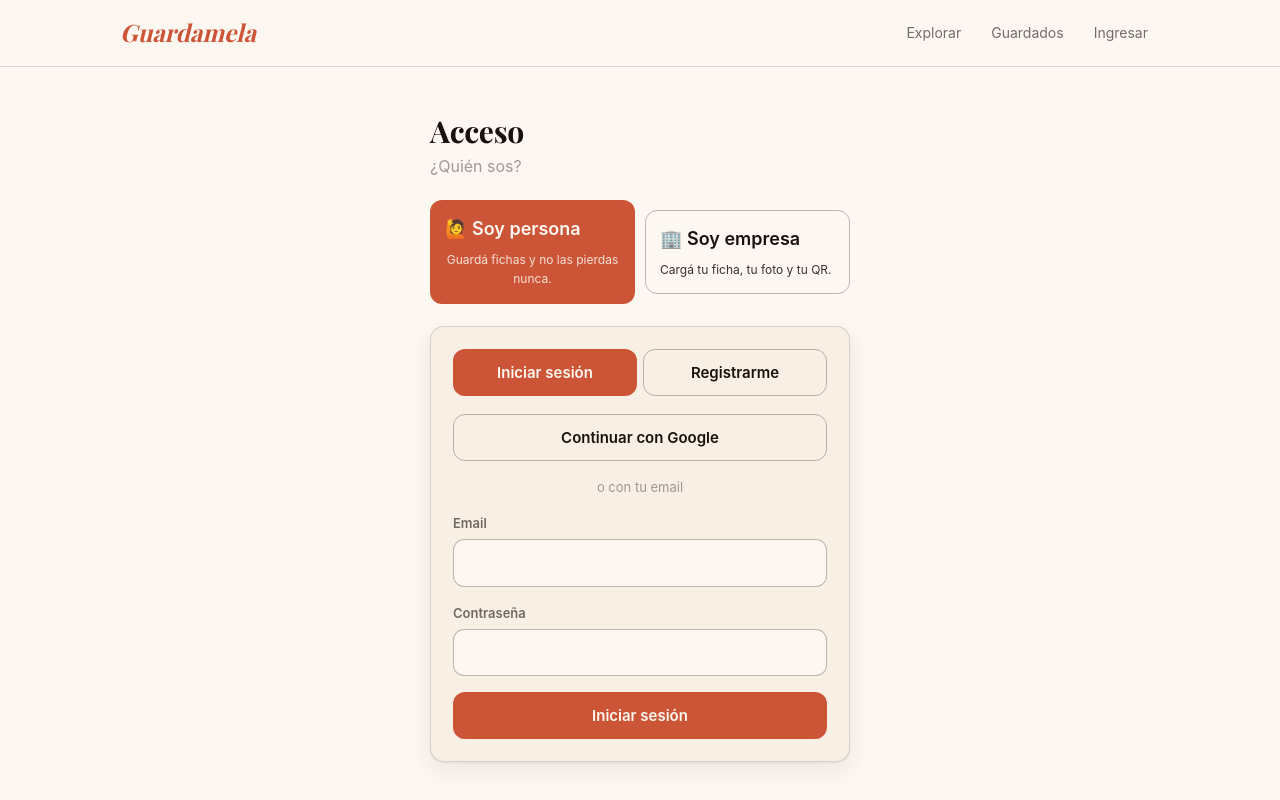
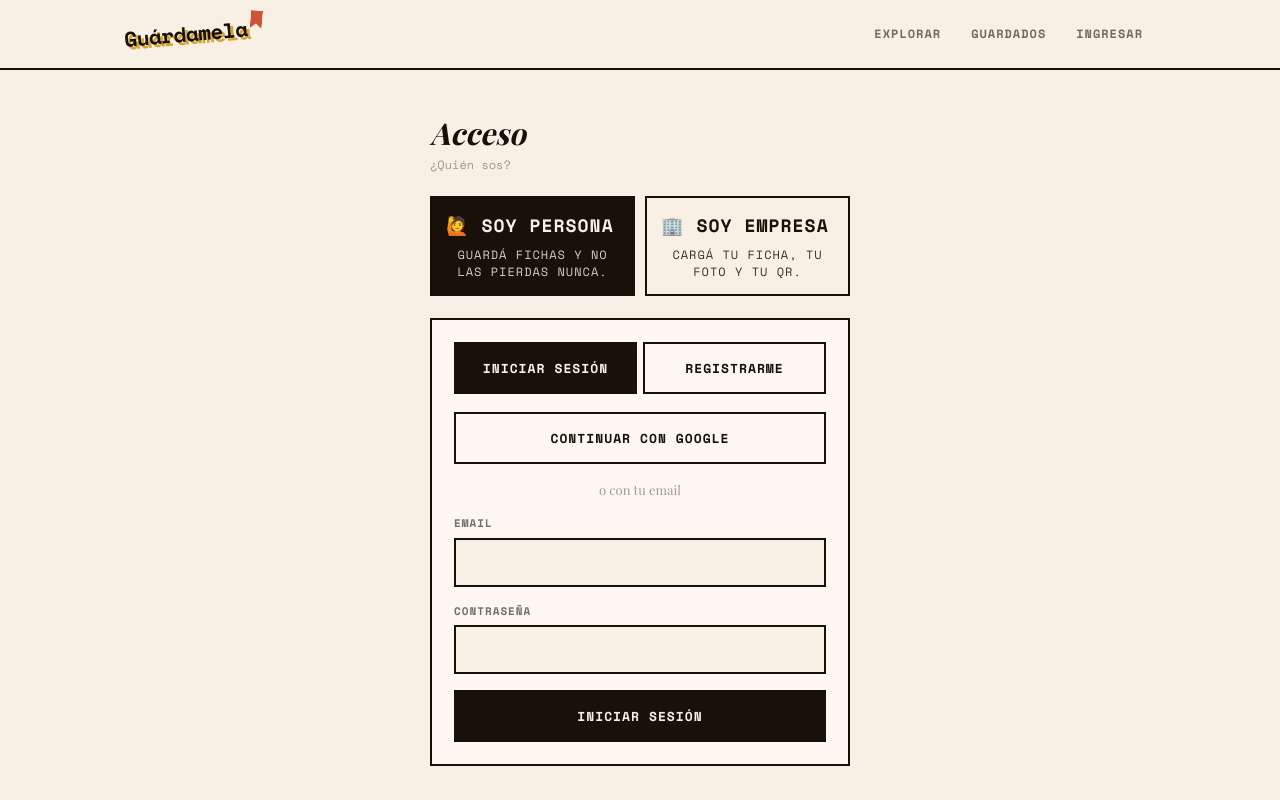
Before and after one commit to guardamela2026/app, a Next.js app: page /login in a window 1280 px wide. Shown: the top 800 px of the page. Built offline with nearby package versions, Linux system fonts and the light colour scheme; no server answers.

Commit message:
style: actualizar diseño de hero, fuentes mono y marquesina

```diff
--- a/app/globals.css
+++ b/app/globals.css
@@ -1,21 +1,19 @@
-/* Guárdamela — estilo editorial "papel", tokens tomados del demo. */
+/* Guárdamela — sistema visual neo-brutalista editorial.
+   Playfair Display (serif itálica) + Space Mono (labels/botones).
+   Bordes 2px tinta, esquinas rectas, sombras offset, rotaciones. */
 
 :root {
-  --paper: oklch(98% 0.01 80);
-  --paper-2: oklch(96% 0.018 75);
+  --paper: oklch(96% 0.018 75); /* fondo de página */
+  --card: oklch(98% 0.01 80); /* superficie de tarjeta */
   --paper-3: oklch(93% 0.022 75);
   --ink: oklch(18% 0.02 60);
   --ink-60: oklch(18% 0.02 60 / 0.6);
   --ink-40: oklch(18% 0.02 60 / 0.4);
-  --line: oklch(18% 0.02 60 / 0.14);
-  --line-2: oklch(18% 0.02 60 / 0.28);
   --terracota: oklch(60% 0.16 35);
-  --terracota-ink: oklch(38% 0.11 35);
   --oro: oklch(75% 0.14 85);
   --verde: oklch(52% 0.09 130);
-  --radius: 14px;
-  --shadow: 0 1px 2px oklch(18% 0.02 60 / 0.06), 0 8px 24px oklch(18% 0.02 60 / 0.08);
-  --font-body: -apple-system, BlinkMacSystemFont, "Segoe UI", Roboto, sans-serif;
+  --border: 2px solid var(--ink);
+  --font-mono: var(--font-mono-next), ui-monospace, monospace;
 }
 
 * {
@@ -31,25 +29,22 @@ html {
 body {
   background: var(--paper);
   color: var(--ink);
-  font-family: var(--font-body);
-  line-height: 1.55;
+  font-family: var(--font-serif), Georgia, serif;
+  line-height: 1.5;
+  overflow-x: hidden;
   -webkit-font-smoothing: antialiased;
   min-height: 100vh;
   display: flex;
   flex-direction: column;
 }
 
-.serif {
-  font-family: var(--font-serif), Georgia, serif;
-}
-
 h1,
 h2,
 h3 {
   font-family: var(--font-serif), Georgia, serif;
+  font-style: italic;
   font-weight: 700;
-  line-height: 1.1;
-  letter-spacing: -0.01em;
+  line-height: 1.05;
 }
 
 a {
@@ -57,70 +52,112 @@ a {
   text-decoration: none;
 }
 
+/* Etiqueta monoespaciada reutilizable (labels, badges de sección). */
+.mono {
+  font-family: var(--font-mono);
+  text-transform: uppercase;
+  letter-spacing: 1.5px;
+}
+
 .container {
   width: 100%;
   max-width: 1080px;
   margin: 0 auto;
-  padding: 0 20px;
+  padding: 0 24px;
   flex: 1 0 auto;
+}
+
+/* ── Animaciones ─────────────────────────────────────────────────── */
+@keyframes fadeUp {
+  from { opacity: 0; transform: translateY(24px); }
+  to { opacity: 1; transform: translateY(0); }
+}
+@keyframes marquee {
+  from { transform: translateX(0); }
+  to { transform: translateX(-50%); }
+}
+@keyframes floatY {
+  0%, 100% { transform: translateY(0) rotate(-6deg); }
+  50% { transform: translateY(-14px) rotate(-6deg); }
+}
+@keyframes toastIn {
+  from { opacity: 0; transform: translate(-50%, 20px); }
+  to { opacity: 1; transform: translate(-50%, 0); }
 }
 
 /* ── Header ──────────────────────────────────────────────────────── */
 .site-header {
-  border-bottom: 1px solid var(--line);
-  background: oklch(98% 0.01 80 / 0.88);
-  backdrop-filter: saturate(1.2) blur(6px);
   position: sticky;
   top: 0;
   z-index: 50;
+  border-bottom: var(--border);
+  background: oklch(96% 0.018 75 / 0.9);
+  backdrop-filter: blur(6px);
 }
 .site-header__inner {
   max-width: 1080px;
   margin: 0 auto;
-  padding: 14px 20px;
+  padding: 16px 24px;
   display: flex;
   align-items: center;
   gap: 18px;
 }
 .brand {
-  font-family: var(--font-serif), Georgia, serif;
-  font-style: italic;
+  font-family: var(--font-mono);
   font-weight: 700;
-  font-size: 24px;
-  color: var(--terracota);
+  font-size: 21px;
+  letter-spacing: -0.5px;
+  transform: rotate(-5deg);
+  display: inline-flex;
+  align-items: flex-start;
+  gap: 3px;
+  text-shadow: 3px 3px 0 var(--oro);
+}
+.brand__flag {
+  display: inline-block;
+  width: 12px;
+  height: 18px;
+  background: var(--terracota);
+  clip-path: polygon(0 0, 100% 0, 100% 100%, 50% 72%, 0 100%);
+  transform: rotate(10deg) translateY(-2px);
 }
 .site-nav {
   margin-left: auto;
   display: flex;
   align-items: center;
-  gap: 6px;
+  gap: 4px;
 }
 .site-nav a,
 .site-nav button {
-  padding: 8px 12px;
-  border-radius: 10px;
-  font-size: 14px;
+  font-family: var(--font-mono);
+  text-transform: uppercase;
+  letter-spacing: 1px;
+  font-size: 12px;
+  font-weight: 700;
+  padding: 9px 13px;
   color: var(--ink-60);
   background: none;
   border: none;
   cursor: pointer;
-  font-family: inherit;
 }
 .site-nav a:hover,
 .site-nav button:hover {
   color: var(--ink);
-  background: var(--paper-2);
+  background: var(--oro);
 }
 
 /* ── Footer ──────────────────────────────────────────────────────── */
 .site-footer {
   flex-shrink: 0;
-  border-top: 1px solid var(--line);
+  border-top: var(--border);
   margin-top: 64px;
-  padding: 28px 20px;
+  padding: 28px 24px;
   text-align: center;
+  font-family: var(--font-mono);
+  text-transform: uppercase;
+  letter-spacing: 2px;
   color: var(--ink-40);
-  font-size: 13px;
+  font-size: 11px;
 }
 
 /* ── Botones ─────────────────────────────────────────────────────── */
@@ -129,37 +166,37 @@ a {
   align-items: center;
   justify-content: center;
   gap: 8px;
-  padding: 11px 18px;
-  border-radius: 12px;
-  font: inherit;
-  font-size: 15px;
-  font-weight: 600;
-  border: 1px solid transparent;
+  font-family: var(--font-mono);
+  text-transform: uppercase;
+  letter-spacing: 1px;
+  font-size: 13px;
+  font-weight: 700;
+  padding: 14px 22px;
+  border: var(--border);
+  border-radius: 0;
   cursor: pointer;
-  transition: transform 0.06s ease, background 0.15s ease, box-shadow 0.15s ease;
+  transition: transform 0.12s ease, background 0.15s ease, box-shadow 0.15s ease;
   text-align: center;
 }
-.btn:active {
-  transform: translateY(1px);
-}
 .btn:disabled {
-  opacity: 0.5;
+  opacity: 0.45;
   cursor: not-allowed;
 }
 .btn--primary {
-  background: var(--terracota);
+  background: var(--ink);
   color: var(--paper);
+  border-color: var(--ink);
 }
 .btn--primary:hover:not(:disabled) {
-  box-shadow: 0 6px 18px oklch(60% 0.16 35 / 0.35);
+  background: var(--terracota);
+  transform: rotate(-1deg) scale(1.03);
 }
 .btn--ghost {
   background: transparent;
-  border-color: var(--line-2);
   color: var(--ink);
 }
 .btn--ghost:hover:not(:disabled) {
-  background: var(--paper-2);
+  background: var(--oro);
 }
 .btn--block {
   width: 100%;
@@ -167,10 +204,9 @@ a {
 
 /* ── Cards ───────────────────────────────────────────────────────── */
 .card {
-  background: var(--paper-2);
-  border: 1px solid var(--line);
-  border-radius: var(--radius);
-  box-shadow: var(--shadow);
+  background: var(--card);
+  border: var(--border);
+  border-radius: 0;
 }
 
 /* ── Inputs ──────────────────────────────────────────────────────── */
@@ -180,36 +216,41 @@ a {
 }
 .field > label {
   display: block;
-  font-size: 13px;
-  font-weight: 600;
+  font-family: var(--font-mono);
+  text-transform: uppercase;
+  letter-spacing: 1px;
+  font-size: 11px;
+  font-weight: 700;
   color: var(--ink-60);
   margin-bottom: 6px;
 }
 .input,
 .textarea {
   width: 100%;
-  padding: 11px 13px;
-  border: 1px solid var(--line-2);
-  border-radius: 11px;
+  padding: 12px 14px;
+  border: var(--border);
+  border-radius: 0;
   background: var(--paper);
   color: var(--ink);
-  font: inherit;
-  font-size: 15px;
+  font-family: var(--font-serif), Georgia, serif;
+  font-size: 16px;
 }
 .input:focus,
 .textarea:focus {
-  outline: 2px solid var(--terracota);
-  outline-offset: -1px;
-  border-color: transparent;
+  outline: none;
+  border-color: var(--terracota);
+  box-shadow: 4px 4px 0 var(--oro);
 }
 .textarea {
   min-height: 84px;
   resize: vertical;
 }
 .hint {
-  font-size: 12px;
+  font-family: var(--font-mono);
+  font-size: 11px;
   color: var(--ink-40);
-  margin-top: 5px;
+  margin-top: 6px;
+  line-height: 1.4;
 }
 
 /* ── Chips / badges ──────────────────────────────────────────────── */
@@ -217,28 +258,28 @@ a {
   display: inline-flex;
   align-items: center;
   gap: 6px;
-  padding: 4px 10px;
-  border-radius: 999px;
-  font-size: 12px;
-  font-weight: 600;
-  background: var(--paper-3);
-  color: var(--ink-60);
-  border: 1px solid var(--line);
+  font-family: var(--font-mono);
+  text-transform: uppercase;
+  letter-spacing: 0.5px;
+  font-size: 11px;
+  font-weight: 700;
+  padding: 5px 10px;
+  border: var(--border);
+  border-radius: 0;
+  background: var(--card);
+  color: var(--ink);
 }
 .chip--terracota {
-  background: oklch(60% 0.16 35 / 0.12);
-  color: var(--terracota-ink);
-  border-color: oklch(60% 0.16 35 / 0.25);
+  background: var(--terracota);
+  color: var(--paper);
 }
 .chip--verde {
-  background: oklch(52% 0.09 130 / 0.14);
-  color: oklch(38% 0.08 130);
-  border-color: oklch(52% 0.09 130 / 0.3);
+  background: var(--verde);
+  color: var(--card);
 }
 .chip--warn {
-  background: oklch(75% 0.14 85 / 0.18);
-  color: oklch(45% 0.1 75);
-  border-color: oklch(75% 0.14 85 / 0.4);
+  background: var(--oro);
+  color: var(--ink);
 }
 
 /* ── Estrella guardar ────────────────────────────────────────────── */
@@ -246,41 +287,68 @@ a {
   border: none;
   background: none;
   cursor: pointer;
-  font-size: 20px;
+  font-size: 22px;
   line-height: 1;
   color: var(--ink-40);
-  padding: 4px;
-  border-radius: 8px;
+  padding: 2px;
   transition: transform 0.08s ease, color 0.15s ease;
 }
-.star:hover {
-  background: var(--paper-3);
-}
 .star--on {
-  color: var(--oro);
+  color: var(--terracota);
 }
 .star:active {
-  transform: scale(1.2);
+  transform: scale(1.25);
 }
 
 /* ── Toast ───────────────────────────────────────────────────────── */
 .toast {
   position: fixed;
-  bottom: 22px;
+  bottom: 28px;
   left: 50%;
   transform: translateX(-50%);
   background: var(--ink);
   color: var(--paper);
-  padding: 12px 18px;
-  border-radius: 12px;
-  font-size: 14px;
-  box-shadow: var(--shadow);
+  border: 2px solid var(--paper);
+  padding: 14px 22px;
+  font-family: var(--font-mono);
+  font-size: 12px;
   z-index: 200;
   max-width: 92vw;
+  animation: toastIn 0.25s ease both;
+}
+
+/* ── Marquee ─────────────────────────────────────────────────────── */
+.marquee {
+  overflow: hidden;
+  border-top: var(--border);
+  border-bottom: var(--border);
+  background: var(--ink);
+  padding: 13px 0;
+}
+.marquee__track {
+  display: flex;
+  width: max-content;
+  gap: 40px;
+  white-space: nowrap;
+  animation: marquee 22s linear infinite;
+  font-family: var(--font-mono);
+  font-weight: 700;
+  font-size: 20px;
+  color: var(--paper);
+}
+.marquee__track span {
+  display: flex;
+  align-items: center;
+  gap: 40px;
+}
+.marquee__sep {
+  color: var(--terracota);
 }
 
 /* ── Utilidades ──────────────────────────────────────────────────── */
 .muted {
+  font-family: var(--font-mono);
+  font-size: 12px;
   color: var(--ink-40);
 }
 .stack > * + * {
@@ -298,16 +366,18 @@ a {
 }
 .empty {
   text-align: center;
+  font-family: var(--font-mono);
+  font-size: 13px;
   color: var(--ink-40);
   padding: 48px 20px;
-  border: 1px dashed var(--line-2);
-  border-radius: var(--radius);
+  border: 2px dashed var(--ink-40);
 }
 .section-title {
-  font-size: 13px;
+  font-family: var(--font-mono);
+  font-size: 12px;
   text-transform: uppercase;
-  letter-spacing: 0.08em;
+  letter-spacing: 2px;
   color: var(--ink-40);
   font-weight: 700;
-  margin: 32px 0 14px;
+  margin: 32px 0 16px;
 }
--- a/components/site-header.tsx
+++ b/components/site-header.tsx
@@ -28,7 +28,8 @@ export function SiteHeader() {
     <header className="site-header">
       <div className="site-header__inner">
         <Link href="/" className="brand">
-          Guardamela
+          Guárdamela
+          <span className="brand__flag" aria-hidden="true" />
         </Link>
         <nav className="site-nav">
           <Link href="/">Explorar</Link>
```
Also changed, not shown: app/layout.tsx (+9 -2 lines), app/page.tsx (+73 -9 lines).
